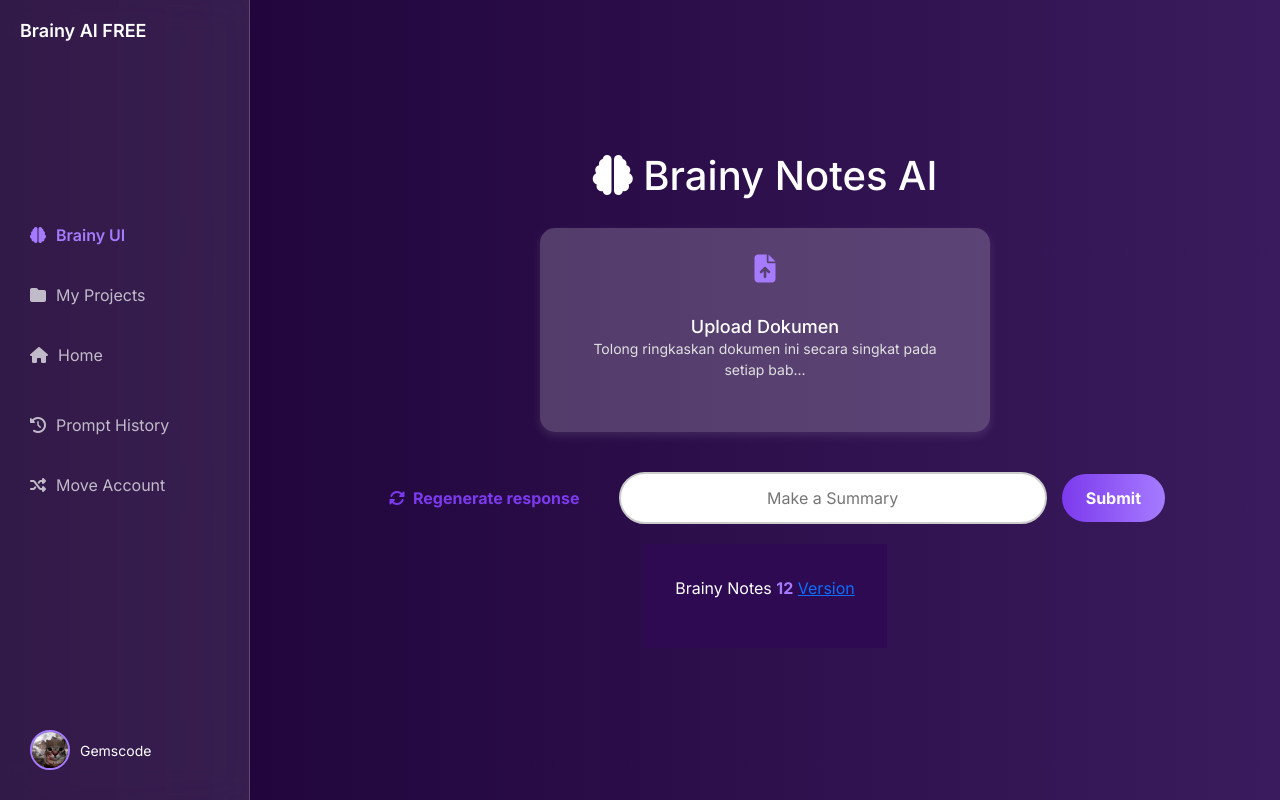
After one commit to nanabilaa/brainy-notes-ai, a PHP site: page /main.html in a window 1280 px wide. The commit adds this page. Run offline with PHP 8.4, Linux system fonts and the light colour scheme.

Commit message:
masih bug sidebar

```diff
--- /dev/null
+++ b/main.html
@@ -0,0 +1,85 @@
+<!DOCTYPE html>
+<html lang="en">
+<head>
+    <meta charset="UTF-8">
+    <meta name="viewport" content="width=device-width, initial-scale=1.0">
+    <title>Brainy Notes AI Dashboard</title>
+
+    <!-- Bootstrap -->
+    <link href="https://cdn.jsdelivr.net/npm/bootstrap@5.3.3/dist/css/bootstrap.min.css" rel="stylesheet">
+    <link href="https://fonts.googleapis.com/css2?family=Inter:wght@400;500;600;700&display=swap" rel="stylesheet">
+
+    <!-- Import Icon -->
+    <link rel="stylesheet" href="https://cdnjs.cloudflare.com/ajax/libs/font-awesome/6.4.2/css/all.min.css">
+    <link rel="stylesheet" href="styles.css">
+</head>
+<body>
+
+    <!-- Sidebar -->
+    <aside class="sidebar">
+        <h2 class="sidebar-title"><span class="bold">Brainy</span> AI FREE</h2>
+        <nav>
+            <ul>
+                <li class="active"><a href="#"><i class="fas fa-brain"></i> Brainy UI</a></li>
+                <li><a href="#"><i class="fas fa-folder"></i> My Projects</a></li>
+                <li>
+                    <a href="#" onclick="redirectToIndex(event)">
+                        <i class="fas fa-home"></i> Home
+                    </a>
+                </li>
+                    <ul class="submenu">
+                        <li><a href="#"><i class="fas fa-history"></i> Prompt History</a></li>
+                        <li><a href="#"><i class="fas fa-random"></i> Move Account</a></li>
+                    </ul>
+                </li>
+            </ul>
+        </nav>
+
+        <div class="user-profile">
+            <img src="asset/user.jpg" alt="User Avatar" class="avatar" onerror="this.onerror=null; this.src='asset/default-avatar.png'">
+            <span class="username">Gemscode</span>
+        </div>
+    </aside>
+
+
+    <script>
+    function redirectToIndex(event) {
+        event.preventDefault();
+        window.location.href = "index.html";  //event buat kembali
+    }
+</script>
+
+
+    <!-- Main Content -->
+    <main class="main-content">
+        <header>
+          <h1><i class="fas fa-brain"></i>   Brainy Notes AI </a></h1>
+            </h1>
+        </header>
+
+        <!-- Upload Section -->
+        <section class="upload-container">
+            <div class="upload-box">
+                <div class="upload-icon"><i class="fas fa-file-upload"></i></div>
+                <div class="upload-text">
+                    <h3>Upload Dokumen</h3>
+                    <p>Tolong ringkaskan dokumen ini secara singkat pada setiap bab...</p>
+                </div>
+            </div>
+        </section>
+
+        <!-- Action Section -->
+        <section class="action-section">
+            <button class="regenerate-btn"><i class="fas fa-sync-alt"></i> Regenerate response</button>
+            <input type="text" placeholder="Make a Summary" class="summary-input">
+            <button class="submit-btn">Submit</button>
+        </section>
+
+        <!-- Footer -->
+        <footer>
+            <p>Brainy Notes <span class="version">12</span> <a href="#">Version</a></p>
+        </footer>
+    </main>
+
+</body>
+</html>
--- a/styles.css
+++ b/styles.css
@@ -294,38 +294,282 @@ body {
         padding: 1rem;
     }
 }
+/* ===== Global Styles ===== */
+* {
+    margin: 0;
+    padding: 0;
+    box-sizing: border-box;
+    font-family: 'Inter', sans-serif;
+}
+
 body {
-    background-color: #1B0034; /* Warna ungu gelap sesuai gambar kedua */
+    display: flex;
+    background: linear-gradient(to right, #1B0034, #3A1B5D);
+    overflow-x: hidden;
     color: white;
 }
-.about-section {
-    text-align: center;
-    padding: 50px 20px;
-    background-color: #2C2C2C; /* Warna abu-abu gelap */
+
+/* ===== Sidebar ===== */
+.sidebar {
+    width: 80px;
+    height: 100vh;
+    background: rgba(255, 255, 255, 0.1);
+    backdrop-filter: blur(15px);
+    padding: 20px;
+    position: fixed;
+    left: 0;
+    top: 0;
+    transition: width 0.4s ease-in-out;
+    overflow: hidden;
+    display: flex;
+    flex-direction: column;
+    justify-content: space-between;
+    border-right: 1px solid rgba(255, 255, 255, 0.2);
 }
-.about-title {
-    font-size: 36px;
-    font-weight: bold;
-    color: #D1C4E9; /* Warna ungu muda */
+
+/* Animasi Sidebar Hover */
+.sidebar:hover {
+    width: 250px;
 }
-.highlight-section {
-    background-color: #D1C4E9; /* Warna ungu muda untuk kontras */
-    padding: 80px 20px;
+
+.sidebar-title {
+    font-size: 18px;
+    color: white;
+    font-weight: 600;
+    white-space: nowrap;
+    opacity: 0;
+    transition: opacity 0.3s ease-in-out;
 }
-.about-text {
-    max-width: 800px;
-    margin: 0 auto;
-    font-size: 18px;
-    line-height: 1.6;
+.sidebar:hover .sidebar-title {
+    opacity: 1;
+}
+
+/* ===== Sidebar Navigation ===== */
+.sidebar ul {
+    list-style: none;
+    padding: 10px 0;
+}
+
+.sidebar ul li {
+    padding: 10px;
+}
+
+.sidebar ul li a {
+    text-decoration: none;
+    color: rgba(255, 255, 255, 0.7);
+    font-size: 16px;
+    transition: color 0.3s ease;
+    display: flex;
+    align-items: center;
+}
+
+.sidebar ul li a i {
+    margin-right: 10px;
+}
+
+.sidebar ul li.active a, .sidebar ul li a:hover {
+    color: #A67BFF;
+    font-weight: 600;
+}
+
+/* Submenu */
+.submenu {
+    padding-left: 15px;
+}
+
+/* ===== User Profile in Sidebar ===== */
+.user-profile {
+    display: flex;
+    align-items: center;
+    padding: 10px;
+    opacity: 0;
+    transition: opacity 0.3s ease-in-out;
+}
+
+.sidebar:hover .user-profile {
+    opacity: 1;
+}
+
+.avatar {
+    width: 40px;
+    height: 40px;
+    border-radius: 50%;
+    margin-right: 10px;
+    border: 2px solid #A67BFF;
+}
+
+.username {
+    font-size: 14px;
     color: white;
 }
-.footer-section {
-    background-color: #1B0034; /* Warna ungu gelap sesuai gambar kedua */
+
+/* ===== Main Content ===== */
+.main-content {
+    flex-grow: 1;
+    margin-left: 80px;
+    display: flex;
+    flex-direction: column;
+    align-items: center;
+    justify-content: center;
+    height: 100vh;
+    padding: 20px;
     text-align: center;
-    padding: 40px 20px;
+    transition: margin-left 0.4s ease-in-out;
 }
-.trusted-logos img {
-    height: 50px;
-    margin: 10px;
-    filter: brightness(0) invert(1); /* Membuat logo jadi putih */
+
+.sidebar:hover ~ .main-content {
+    margin-left: 250px;
 }
+
+/* ===== Header Logo ===== */
+header .logo {
+    font-size: 22px;
+    font-weight: 700;
+    display: flex;
+    align-items: center;
+    justify-content: center;
+}
+
+.logo img {
+    width: 35px;
+    margin-right: 10px;
+}
+
+/* ===== Upload Section ===== */
+.upload-container {
+    display: flex;
+    justify-content: center;
+    align-items: center;
+    margin: 20px 0;
+}
+
+.upload-box {
+    display: flex;
+    align-items: center;
+    background: rgba(255, 255, 255, 0.2);
+    padding: 20px;
+    border-radius: 15px;
+    color: white;
+    width: 450px;
+    justify-content: center;
+    flex-direction: column;
+    box-shadow: 0px 4px 10px rgba(255, 255, 255, 0.1);
+    transition: transform 0.3s ease;
+}
+
+.upload-box:hover {
+    transform: scale(1.05);
+}
+
+.upload-icon {
+    font-size: 28px;
+    margin-bottom: 10px;
+    color: #A67BFF;
+}
+
+.upload-text h3 {
+    font-size: 18px;
+    margin: 0;
+}
+
+.upload-text p {
+    font-size: 14px;
+    color: #E0E0E0;
+}
+
+/* ===== Action Section (Buttons & Input) ===== */
+.action-section {
+    display: flex;
+    justify-content: center;
+    align-items: center;
+    gap: 15px;
+    margin-top: 20px;
+    width: 100%;
+    max-width: 800px;
+}
+
+/* Tombol Regenerate & Submit */
+.regenerate-btn, .submit-btn {
+    padding: 12px 24px;
+    border-radius: 30px;
+    cursor: pointer;
+    font-weight: bold;
+    transition: all 0.3s ease;
+    border: none;
+    display: flex;
+    align-items: center;
+    gap: 8px;
+}
+
+.regenerate-btn i, .submit-btn i {
+    font-size: 16px;
+}
+
+.submit-btn {
+    background: linear-gradient(to right, #7C3AED, #A67BFF);
+    color: white;
+}
+
+.submit-btn:hover {
+    background: linear-gradient(to right, #A67BFF, #7C3AED);
+}
+
+/* Input Box */
+.summary-input {
+    flex-grow: 1;
+    padding: 12px;
+    border-radius: 30px;
+    border: 2px solid #ccc;
+    outline: none;
+    text-align: center;
+}
+
+/* ===== Footer ===== */
+footer {
+    text-align: center;
+    color: white;
+    margin-top: 20px;
+}
+
+footer .version {
+    font-weight: bold;
+    color: #A67BFF;
+}
+
+/* ===== Responsive Styles ===== */
+@media (max-width: 1024px) {
+    .main-content {
+        padding: 1rem;
+    }
+
+    .action-section {
+        flex-direction: column;
+        width: 100%;
+    }
+
+    .summary-input {
+        width: 100%;
+    }
+
+    .upload-box {
+        width: 100%;
+    }
+}
+
+@media (max-width: 768px) {
+    .sidebar {
+        width: 60px;
+    }
+
+    .sidebar:hover {
+        width: 220px;
+    }
+
+    .main-content {
+        margin-left: 60px;
+    }
+
+    .sidebar:hover ~ .main-content {
+        margin-left: 220px;
+    }
+}
```
Also changed, not shown: index.html (+7 -3 lines).
